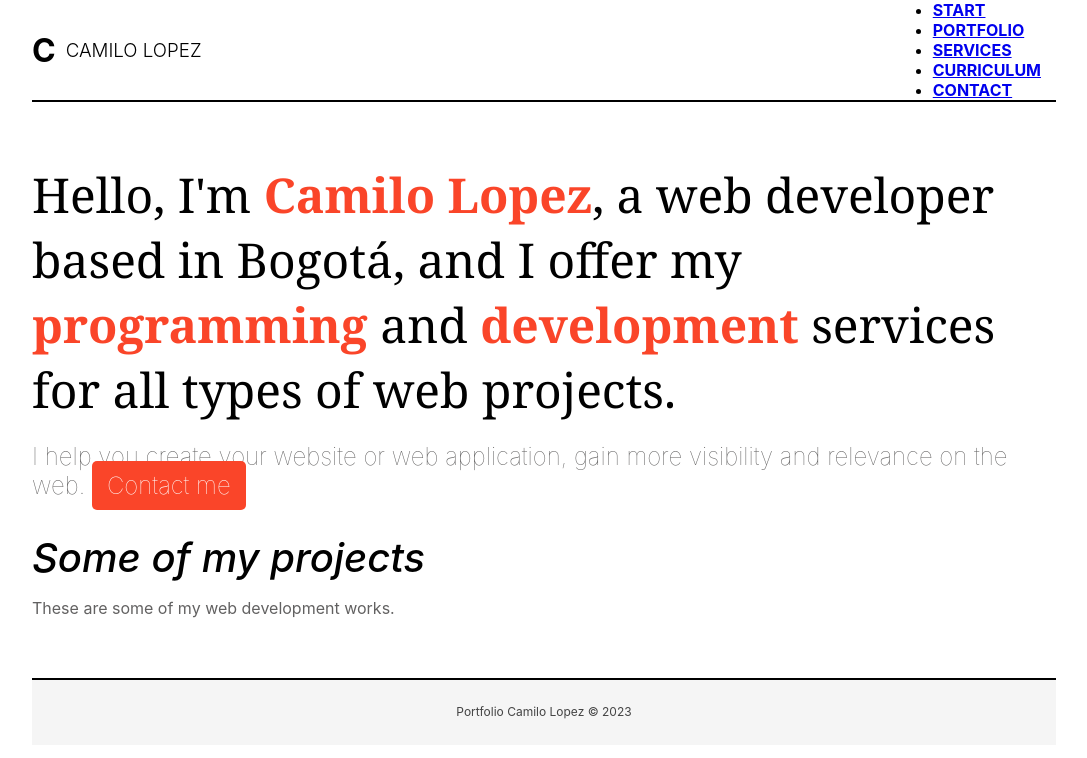
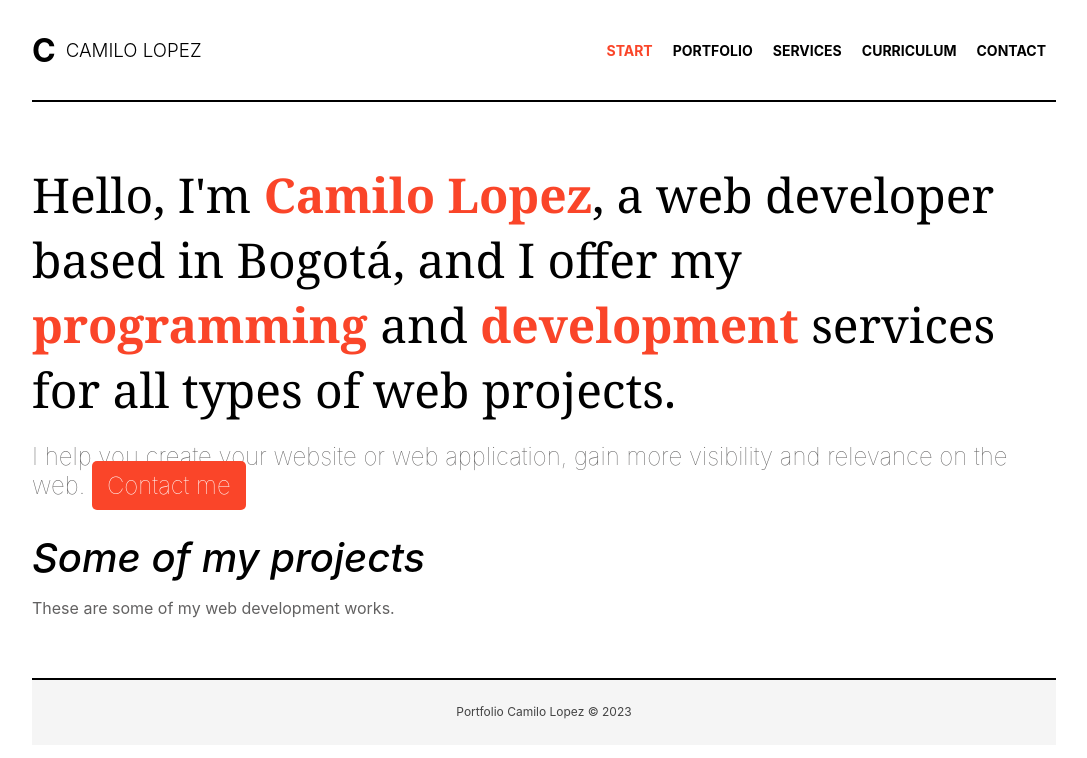
Before and after one commit to camilo180601/portfolio, a React (Create React App) app: page /index in a window 1280 px wide. Shown: the top 758 px of the page, without its empty margins (96-1183 px from the left). Built offline with nearby package versions, Linux system fonts and the light colour scheme.

Commit message:
update 2 css

```diff
--- a/src/index.css
+++ b/src/index.css
@@ -1,4 +1,3 @@
-/* Mobile-first styles */
 body {
   margin: 0;
   font-family: -apple-system, BlinkMacSystemFont, "Segoe UI", "Roboto", "Oxygen",
@@ -49,12 +48,33 @@ body {
   align-items: center;
 }
 
-.header li {
+.header nav ul {
+  display: flex;
+  justify-content: flex-end;
+  align-items: center;
+  list-style: none;
+}
+
+.header nav li {
   text-transform: uppercase;
   font-weight: bold;
   font-size: 14px;
   margin-left: 10px;
   margin-right: 10px;
+}
+
+.header nav li a {
+  color: black;
+  text-decoration: none;
+  transition: all 300ms;
+}
+
+.header nav .active {
+  color: #fa4529;
+}
+
+.header nav a:hover {
+  color: #fa4529;
 }
 
 .footer {
```
